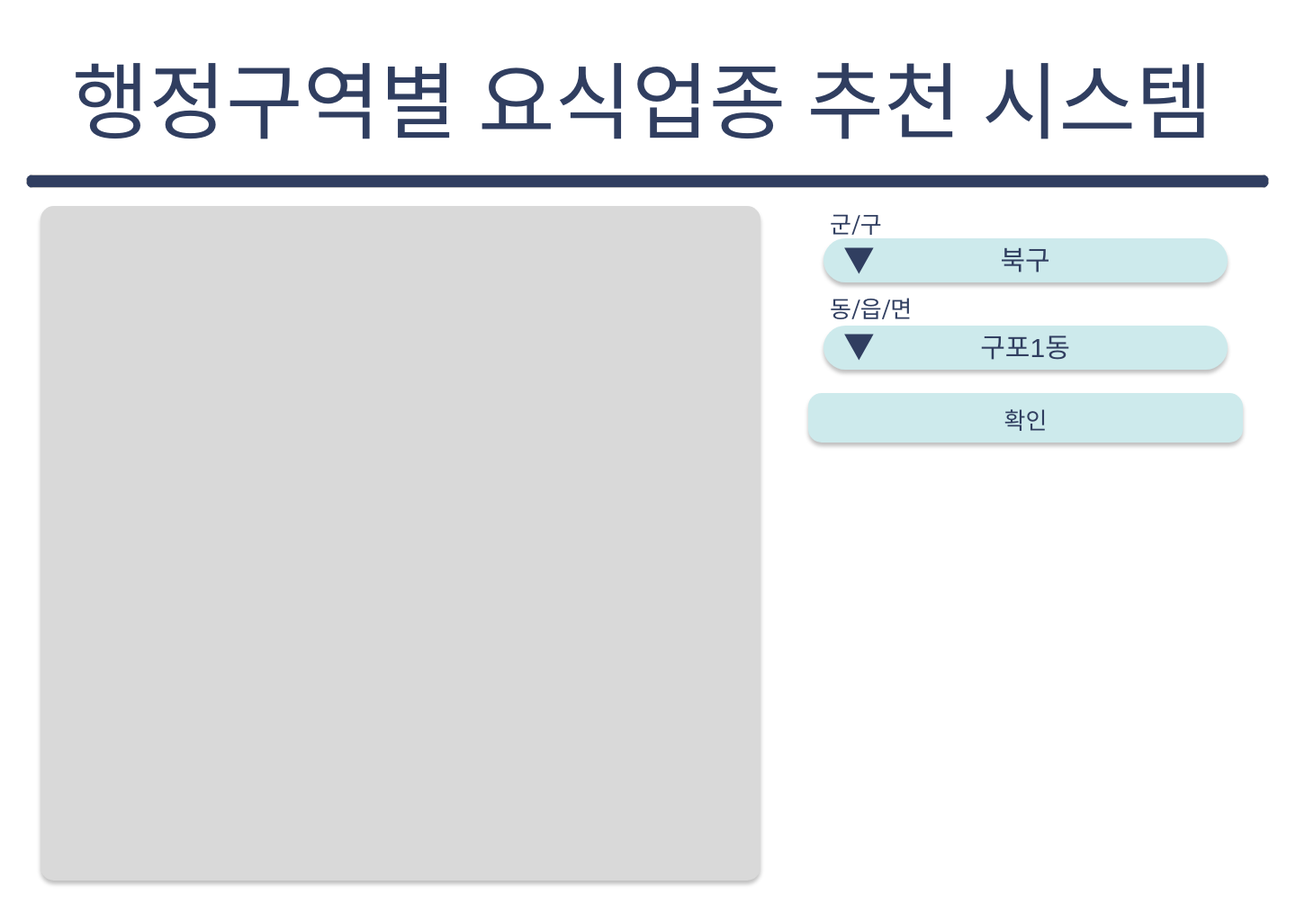
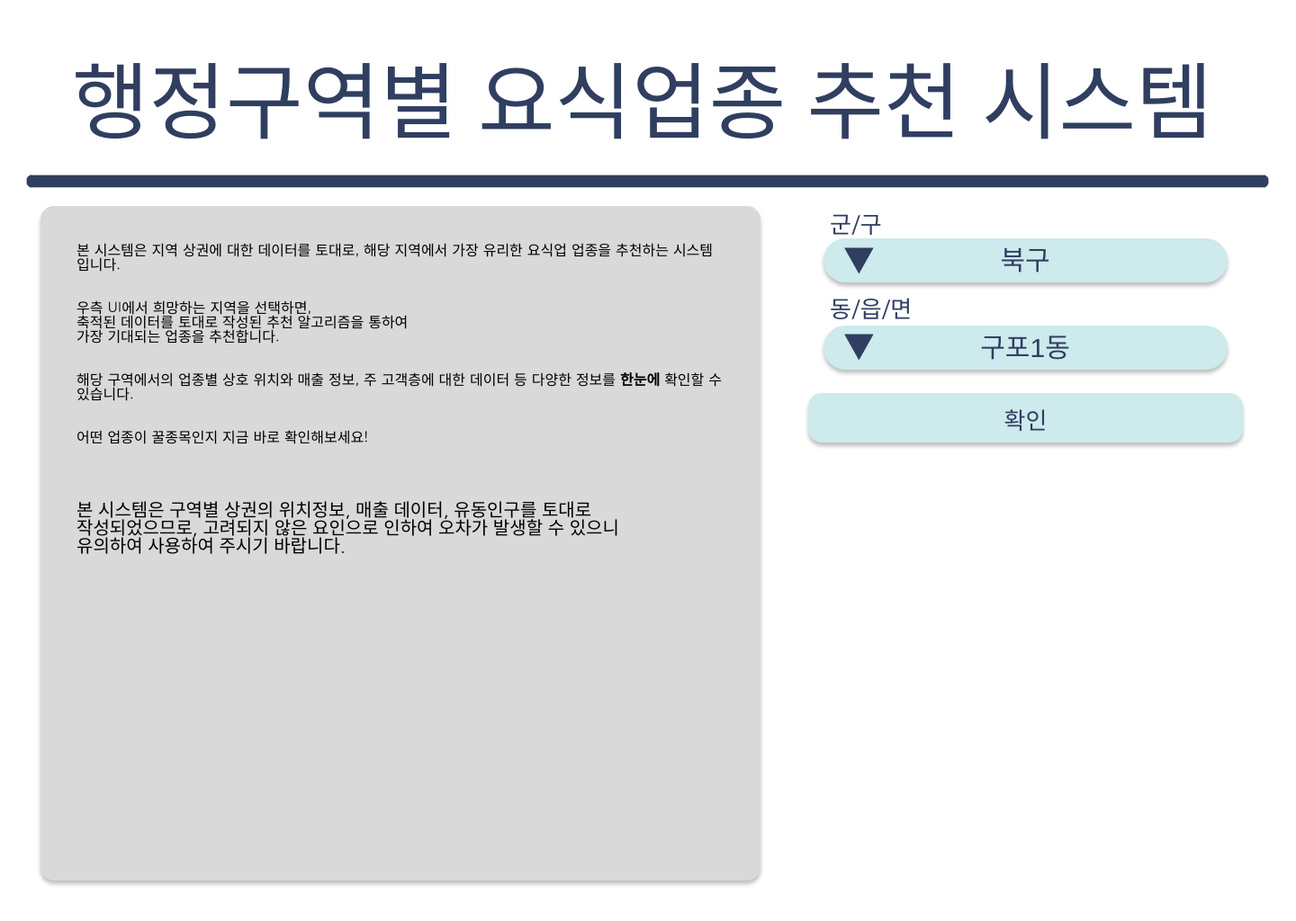
Before and after one commit to rhenus9911/software_project, a Flask app: page / in a window 1440 px wide. Shown: the whole page at 90% size. Run offline with Flask 3, Linux system fonts and the light colour scheme; parts of the project's set-up code (start-up, migrations or seed data) failed here and were passed over; some libraries are stand-ins or nearby versions; some web fonts are replaced.

Commit message:
Update index.html

```diff
--- a/templates/index.html
+++ b/templates/index.html
@@ -7,7 +7,7 @@
 </head>
 
 <style>
-  @import url('https://fonts.googleapis.com/css2?family=Nanum+Gothic&display=swap');
+  @import url('https://fonts.googleapis.com/css2?family=Gowun+Dodum&family=Nanum+Gothic&display=swap');
 </style>
 
 <body>
@@ -293,7 +293,21 @@
       </form>
       <img class="line" />
       <div class="main-title">행정구역별 요식업종 추천 시스템</div>
-      <div class="introduce"></div>
+      <div class="introduce">
+        <div style="padding:40px; font-family: 'Gowun Dodum', sans-serif;" >
+          본 시스템은 지역 상권에 대한 데이터를 토대로, 해당 지역에서 가장 유리한 요식업 업종을 추천하는 시스템입니다.<br><br><br>
+
+          우측 UI에서 희망하는 지역을 선택하면,<br> 축적된 데이터를 토대로 작성된 추천 알고리즘을 통하여<br> 가장 기대되는 업종을 추천합니다.<br><br><br>
+
+          해당 구역에서의 업종별 상호 위치와 매출 정보, 주 고객층에 대한 데이터 등 다양한 정보를 <span style="font-weight:bold;">한눈에</span> 확인할 수 있습니다.<br><br><br>
+
+          어떤 업종이 꿀종목인지 지금 바로 확인해보세요!<br><br><br><br><br>
+          <span style="font-size:20px; font-family: 'Nanum Gothic', sans-serif;">
+            본 시스템은 구역별 상권의 위치정보, 매출 데이터, 유동인구를 토대로<br> 작성되었으므로, 고려되지 않은 요인으로 인하여 오차가 발생할 수 있으니<br> 유의하여 사용하여 주시기 바랍니다.
+          </span>
+
+      </div>
+      </div>
     </div>
   </div>
 </body>
@@ -411,5 +425,4 @@
     }
   });
 </script>
-
 </html>
```
